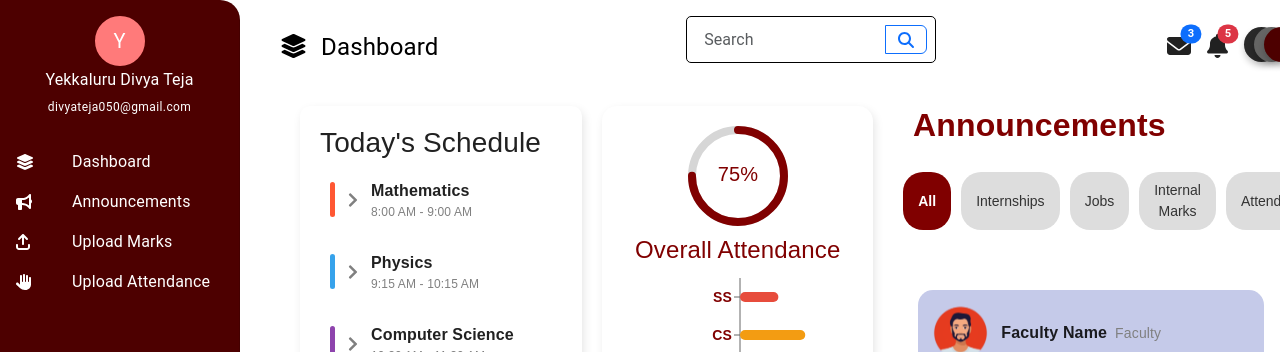
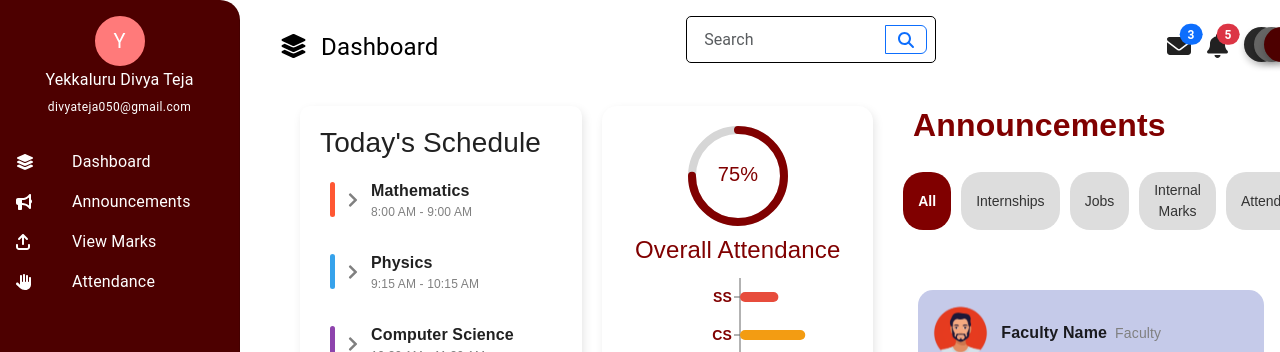
Before and after one commit to ECE-WEB/ECE_Web_FrontEnd, a React (Vite) app: page /studentdashboard in a window 1280 px wide. Shown: the top 352 px of the page. Built offline with nearby package versions, Linux system fonts and the light colour scheme.

Commit message:
path work of sidepanel and navbar

```diff
--- a/src/components/NavBar.jsx
+++ b/src/components/NavBar.jsx
@@ -1,4 +1,4 @@
-/* eslint-disable no-unused-vars */
+import { useLocation } from "react-router-dom";
 import React, { use, useEffect, useState } from "react";
 import "bootstrap/dist/css/bootstrap.min.css";
 import {
@@ -23,6 +23,11 @@ import SidePanel from "./SidePanel";
 import ProfilePanel from "./ProfilePanel";
 
 function MainContent({ brand, offcanvasVisible, setOffcanvasVisible }) {
+  const location = useLocation();
+
+  // 🚀 **Hide Navbar if the user is on the landing page**
+  if (location.pathname === "/") return null;
+
   const searchBreakpoint = 650;
   const drawerWidthExpanded = 240;
   const drawerWidthCollapsed = 60;
@@ -38,7 +43,7 @@ function MainContent({ brand, offcanvasVisible, setOffcanvasVisible }) {
   const [iconSize, setIconSize] = useState("xl");
   const [notifications, setNotifications] = useState(5);
   const [messages, setMessages] = useState(3);
-   const [profileOffcanvasVisible, setProfileOffcanvasVisible] = useState(false);
+  const [profileOffcanvasVisible, setProfileOffcanvasVisible] = useState(false);
   const [showSearch, setShowSearch] = useState(
     window.innerWidth >= searchBreakpoint
   );
@@ -196,25 +201,13 @@ function MainContent({ brand, offcanvasVisible, setOffcanvasVisible }) {
             <div className="d-flex align-items-center">
               <div className="position-relative me-3">
                 <FontAwesomeIcon icon={faEnvelope} size={iconSize} />
-                <span
-                  className="position-absolute top-0 start-100 translate-middle badge rounded-pill bg-primary"
-                  style={{
-                    fontSize: "0.7rem",
-                    transform: "translate(-50%, -40%)",
-                  }}
-                >
+                <span className="position-absolute top-0 start-100 translate-middle badge rounded-pill bg-primary">
                   {messages}
                 </span>
               </div>
               <div className="position-relative me-3">
                 <FontAwesomeIcon icon={faBell} size={iconSize} />
-                <span
-                  className="position-absolute top-0 start-100 translate-middle badge rounded-pill bg-danger"
-                  style={{
-                    fontSize: "0.7rem",
-                    transform: "translate(-50%, -40%)",
-                  }}
-                >
+                <span className="position-absolute top-0 start-100 translate-middle badge rounded-pill bg-danger">
                   {notifications}
                 </span>
               </div>
@@ -223,55 +216,6 @@ function MainContent({ brand, offcanvasVisible, setOffcanvasVisible }) {
               </div>
             </div>
           </div>
-
-          {/* Offcanvas Section */}
-          <Offcanvas
-            id="offcanvas-navbar"
-            show={offcanvasVisible}
-            onHide={() => setOffcanvasVisible(false)}
-            style={{
-              zIndex: 1050,
-              height: "100vh",
-              width: `${drawerWidthExpanded - 15}px`,
-              borderTopRightRadius: "20px",
-              borderBottomRightRadius: "20px",
-              padding: "0px",
-            }}
-          >
-            <Offcanvas.Body>
-              {!showSearch && (
-                <SidePanel
-                  isHovered={true}
-                  isSidebarExpanded={true}
-                  drawerWidthExpanded={drawerWidthExpanded}
-                  drawerWidthCollapsed={drawerWidthCollapsed}
-                  setIsHovered={()=>{}}
-                  textVisible={true}
-                  toggleSidebar={null}
-                  setIsPanelVisible={null}
-                  setProfileOffcanvasVisible = {setProfileOffcanvasVisible}
-                  setOffcanvasVisible={setOffcanvasVisible}
-                />
-              )}
-            </Offcanvas.Body>
-          </Offcanvas>
-          <Offcanvas
-            show={profileOffcanvasVisible}
-            onHide={() => setProfileOffcanvasVisible(false)}
-            placement="start"
-            style={{
-              zIndex: 1060,
-              height: "100vh",
-              width: `${drawerWidthExpanded}px`,
-              borderTopRightRadius: "20px",
-              borderBottomRightRadius: "20px",
-              padding: "0px",
-            }}
-          >
-            <Offcanvas.Body>
-              <ProfilePanel></ProfilePanel>
-          </Offcanvas.Body>
-          </Offcanvas>
         </Container>
       </Navbar>
     </Container>
--- a/src/components/SidePanel.jsx
+++ b/src/components/SidePanel.jsx
@@ -8,12 +8,8 @@ import ListItem from "@mui/material/ListItem";
 import ListItemButton from "@mui/material/ListItemButton";
 import ListItemIcon from "@mui/material/ListItemIcon";
 import Fade from "@mui/material/Fade";
-import TextField from "@mui/material/TextField";
-import { Button,Offcanvas } from "react-bootstrap";
 import { FontAwesomeIcon } from '@fortawesome/react-fontawesome';
 import { faLayerGroup, faBullhorn, faArrowUpFromBracket, faHand, faRightFromBracket } from '@fortawesome/free-solid-svg-icons';
-import ChevronLeftIcon from "@mui/icons-material/ChevronLeft";
-import ChevronRightIcon from "@mui/icons-material/ChevronRight";
 import { Link, useLocation } from "react-router-dom";
 
 const SidePanel = ({
@@ -26,32 +22,51 @@ const SidePanel = ({
   setProfileOffcanvasVisible,
   setOffcanvasVisible
 }) => {
-  const user = {
-    name: "Yekkaluru Divya Teja",
-    avatar: "",
-    email: "divyateja050@gmail.com",
-  };
-  user.avatar = user.name[0];
 
   const location = useLocation();
 
-  const colorsProp = {
-    panelBackgroundColor: "#4D0000",
-    panelTextColor: "white",
-    profileBorder: "2px solid #FF7A7A",
-    profileBackgroundColor: "#FF7A7A",
-    hoverBackgroundColor: "#FF7A7A", // Hover color for items
-    selectedBackgroundColor: "#800000", // Selected item color
-    itemBorderRadius: "12px", // Border radius for items
+  // 🚀 **Hide sidebar if the user is on the landing page**
+  if (location.pathname === "/") return null;
+
+  // Retrieve user details and role from sessionStorage
+  const user = {
+    name: "Yekkaluru Divya Teja",
+    avatar: "Y",
+    email: "divyateja050@gmail.com",
+    role: sessionStorage.getItem("role") || "Student", // Default role
   };
+
+  // Define Role-Based Sidebar Menu Items
+  const menuItems = {
+    admin: [
+      { name: "Dashboard", path: "/dashboard", icon: faLayerGroup },
+      { name: "Announcements", path: "/announcements", icon: faBullhorn },
+      { name: "Manage Users", path: "/manageUsers", icon: faHand },
+      { name: "Upload Reports", path: "/uploadReports", icon: faArrowUpFromBracket },
+    ],
+    Faculty: [
+      { name: "Dashboard", path: "/dashboard", icon: faLayerGroup },
+      { name: "Announcements", path: "/announcements", icon: faBullhorn },
+      { name: "Upload Marks", path: "/uploadMarks", icon: faArrowUpFromBracket },
+      { name: "Upload Attendance", path: "/uploadAttendance", icon: faHand },
+    ],
+    Student: [
+      { name: "Dashboard", path: "/dashboard", icon: faLayerGroup },
+      { name: "Announcements", path: "/announcements", icon: faBullhorn },
+      { name: "View Marks", path: "/viewMarks", icon: faArrowUpFromBracket },
+      { name: "Attendance", path: "/attendance", icon: faHand },
+    ],
+  };
+
+  // Fetch the appropriate menu list based on user role
+  const sidebarOptions = menuItems[user.role] || menuItems.Student;
+
   const handleProfilePanel = () => {
-    //window.location.href = "/profile";
     setProfileOffcanvasVisible(true);
     setOffcanvasVisible(true);
-  }
+  };
 
   return (
-    <>
     <Drawer
       variant="permanent"
       onMouseEnter={() => setIsHovered(true)}
@@ -66,8 +81,8 @@ const SidePanel = ({
           transition: "width 0.4s ease",
           overflowX: "hidden",
           overflowY: "auto",
-          backgroundColor: colorsProp.panelBackgroundColor,
-          color: colorsProp.panelTextColor,
+          backgroundColor: "#4D0000",
+          color: "white",
           borderTopRightRadius: "20px",
           borderBottomRightRadius: "20px",
           height: "100%",
@@ -85,159 +100,56 @@ const SidePanel = ({
           p: 2,
         }}
       >
-
         <Avatar
           alt={user.name}
           sx={{
             width: 50,
             height: 50,
-            border: colorsProp.profileBorder,
-            bgcolor: colorsProp.profileBackgroundColor,
+            border: "2px solid #FF7A7A",
+            bgcolor: "#FF7A7A",
           }}
         >
           {user.avatar}
         </Avatar>
         {isSidebarExpanded && (
-          <Box sx={{ ml: 0, display: "flex", flexDirection: "column", alignItems: "center", textAlign: "center" }}>
           <Fade in={textVisible} timeout={400} unmountOnExit>
-              <Box>
-                <Typography
-                  variant="subtitle1"
-                  sx={{
-                    textAlign: "center",
-                    wordWrap: "break-word",
-                    whiteSpace: "normal",
-                  }}
-                >
-                  {user.name}
-                </Typography>
-                <Typography
-                  variant="caption"
-                  sx={{
-                    textAlign: "center",
-                    wordWrap: "break-word",
-                    whiteSpace: "normal",
-                  }}
-                >
-                  {user.email}
-                </Typography>
+            <Box sx={{ textAlign: "center" }}>
+              <Typography variant="subtitle1">{user.name}</Typography>
+              <Typography variant="caption">{user.email}</Typography>
             </Box>
           </Fade>
-          </Box>
         )}
-
       </Box>
 
       {/* Navigation List */}
       <Box sx={{ display: "flex", flexDirection: "column", height: "100vh" }}>
         <List sx={{ flexGrow: 1 }}>
-          <ListItem disablePadding>
+          {sidebarOptions.map((item, index) => (
+            <ListItem key={index} disablePadding>
               <ListItemButton
                 component={Link}
-              to="/"
+                to={item.path}
                 sx={{
                   alignItems: "center",
-                backgroundColor:
-                  location.pathname === "/facultydashboard" ? colorsProp.selectedBackgroundColor : "inherit",
-                borderRadius: colorsProp.itemBorderRadius, // Apply border radius
-                ":hover": {
-                  backgroundColor: colorsProp.hoverBackgroundColor, // Apply hover color
-                },
+                  backgroundColor: location.pathname === item.path ? "#800000" : "inherit",
+                  borderRadius: "12px",
+                  ":hover": { backgroundColor: "#FF7A7A" },
                 }}
               >
                 <ListItemIcon sx={{ color: "inherit" }}>
-                <FontAwesomeIcon icon={faLayerGroup} style={{ marginRight: '8px' }} />
+                  <FontAwesomeIcon icon={item.icon} style={{ marginRight: "8px" }} />
                 </ListItemIcon>
                 {isSidebarExpanded && (
                   <Fade in={textVisible} timeout={400} unmountOnExit>
-                  <Box>
-                    <Typography variant="body1">Dashboard</Typography>
-                  </Box>
+                    <Typography variant="body1">{item.name}</Typography>
                   </Fade>
                 )}
               </ListItemButton>
             </ListItem>
-          <ListItem disablePadding>
-            <ListItemButton
-              component={Link}
-              to="/anouncements"
-              sx={{
-                alignItems: "center",
-                backgroundColor:
-                  location.pathname === "/anouncements" ? colorsProp.selectedBackgroundColor : "inherit",
-                borderRadius: colorsProp.itemBorderRadius,
-                ":hover": {
-                  backgroundColor: colorsProp.hoverBackgroundColor,
-                },
-              }}
-            >
-              <ListItemIcon sx={{ color: "inherit" }}>
-                <FontAwesomeIcon icon={faBullhorn} style={{ marginRight: '8px' }} />
-              </ListItemIcon>
-              {isSidebarExpanded && (
-                <Fade in={textVisible} timeout={400} unmountOnExit>
-                  <Box>
-                    <Typography variant="body1">Announcements</Typography>
-                  </Box>
-                </Fade>
-              )}
-            </ListItemButton>
-          </ListItem>
-          <ListItem disablePadding>
-            <ListItemButton
-              component={Link}
-              to="/uploadMarks"
-              sx={{
-                alignItems: "center",
-                backgroundColor:
-                  location.pathname === "/uploadMarks" ? colorsProp.selectedBackgroundColor : "inherit",
-                borderRadius: colorsProp.itemBorderRadius,
-                ":hover": {
-                  backgroundColor: colorsProp.hoverBackgroundColor,
-                },
-              }}
-            >
-              <ListItemIcon sx={{ color: "inherit" }}>
-                <FontAwesomeIcon icon={faArrowUpFromBracket} style={{ marginRight: '8px' }} />
-              </ListItemIcon>
-              {isSidebarExpanded && (
-                <Fade in={textVisible} timeout={400} unmountOnExit>
-                  <Box>
-                    <Typography variant="body1">Upload Marks</Typography>
-                  </Box>
-                </Fade>
-              )}
-            </ListItemButton>
-          </ListItem>
-          <ListItem disablePadding>
-            <ListItemButton
-              component={Link}
-              to="/uploadAttandance"
-              sx={{
-                alignItems: "center",
-                backgroundColor:
-                  location.pathname === "/uploadAttandance" ? colorsProp.selectedBackgroundColor : "inherit",
-                borderRadius: colorsProp.itemBorderRadius,
-                ":hover": {
-                  backgroundColor: colorsProp.hoverBackgroundColor,
-                },
-              }}
-            >
-              <ListItemIcon sx={{ color: "inherit" }}>
-                <FontAwesomeIcon icon={faHand} style={{ marginRight: '8px' }} />
-              </ListItemIcon>
-              {isSidebarExpanded && (
-                <Fade in={textVisible} timeout={400} unmountOnExit>
-                  <Box>
-                    <Typography variant="body1">Upload Attendance</Typography>
-                  </Box>
-                </Fade>
-              )}
-            </ListItemButton>
-          </ListItem>
+          ))}
         </List>
 
-        {/* Toggler Section */}
+        {/* Logout Button */}
         <List>
           <ListItem disablePadding>
             <ListItemButton
@@ -245,12 +157,8 @@ const SidePanel = ({
               to="/logout"
               sx={{
                 alignItems: "center",
-                backgroundColor:
-                  location.pathname === "/logout" ? colorsProp.selectedBackgroundColor : "inherit",
-                borderRadius: colorsProp.itemBorderRadius,
-                ":hover": {
-                  backgroundColor: colorsProp.hoverBackgroundColor,
-                },
+                borderRadius: "12px",
+                ":hover": { backgroundColor: "#FF7A7A" },
               }}
             >
               <ListItemIcon sx={{ color: "inherit" }}>
@@ -258,9 +166,7 @@ const SidePanel = ({
               </ListItemIcon>
               {isSidebarExpanded && (
                 <Fade in={textVisible} timeout={400} unmountOnExit>
-                  <Box>
                   <Typography variant="body1">Logout</Typography>
-                  </Box>
                 </Fade>
               )}
             </ListItemButton>
@@ -268,7 +174,6 @@ const SidePanel = ({
         </List>
       </Box>
     </Drawer>
-    </>
   );
 };
 
```
Also changed, not shown: src/pages/FacultyDashboard.jsx (added). Lines whose indentation alone changed are shown as unchanged.
